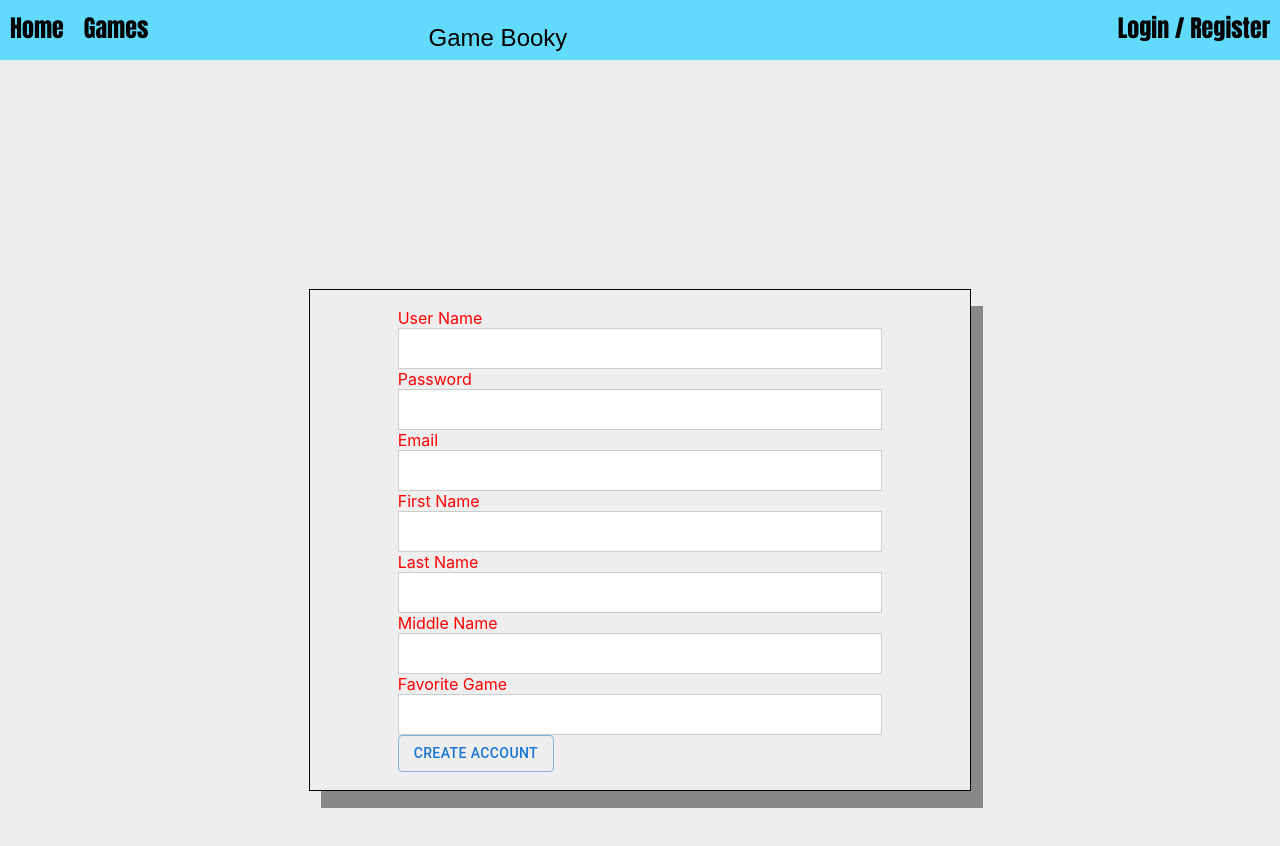
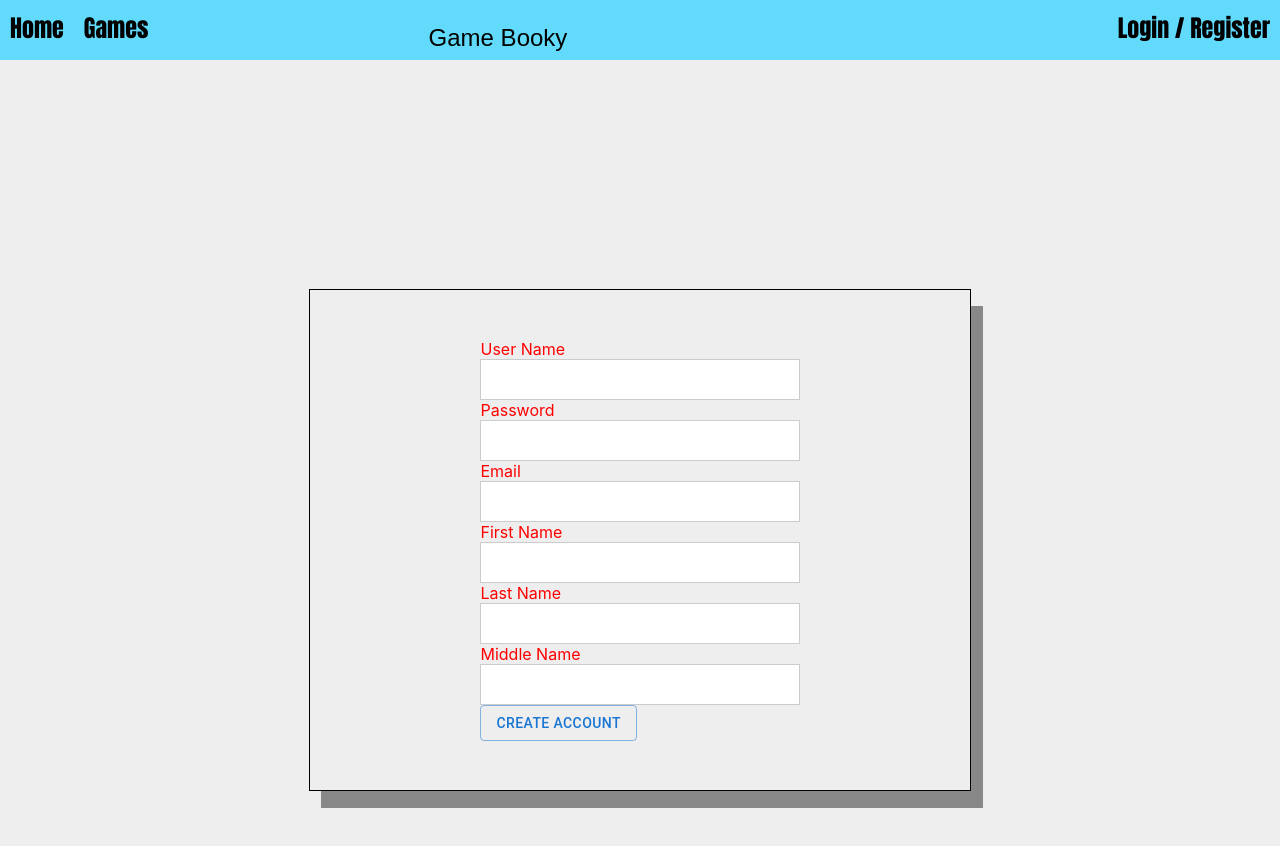
Before and after one commit to steven-halla/frontend-gaming-collection, a React (Create React App) app: page /register in a window 1280 px wide. Shown: the top 846 px of the page. Built offline with nearby package versions, Linux system fonts and the light colour scheme.

Commit message:
" use context added for entire project to get rid of prop drilling "

```diff
--- a/src/Components/Register.tsx
+++ b/src/Components/Register.tsx
@@ -46,8 +46,7 @@ export const Register: FC = () => {
     email: "",
     first_name: "",
     last_name: "",
-    middle_name: "",
-    favorite_game: ""
+    middle_name: ""
   });
 
   const handleChange: ChangeEventHandler<HTMLInputElement> = (event) => {
@@ -92,9 +91,7 @@ export const Register: FC = () => {
             <input className="Input" name="middle_name" value={registerRequest.middle_name} onChange={handleChange}
                    type="text"/>
             <br/>
-            <label htmlFor="">Favorite Game</label>
-            <input className="Input" name="favorite_game" value={registerRequest.favorite_game} onChange={handleChange}
-                   type="text"/>
+
             <Button variant="outlined" type="submit">Create Account</Button>
           </form>
         </div>
```
